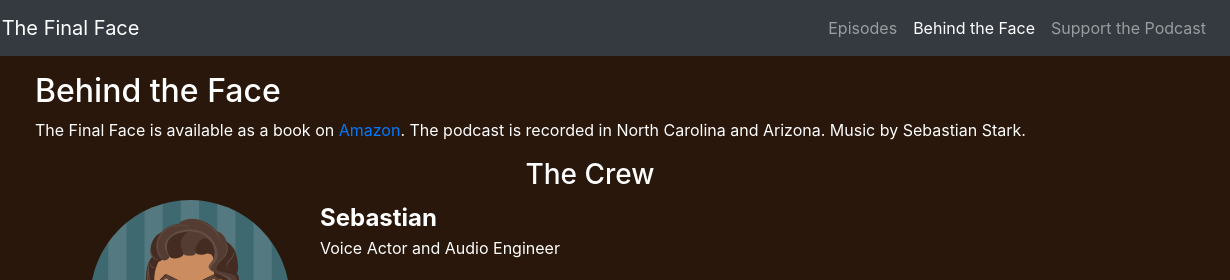
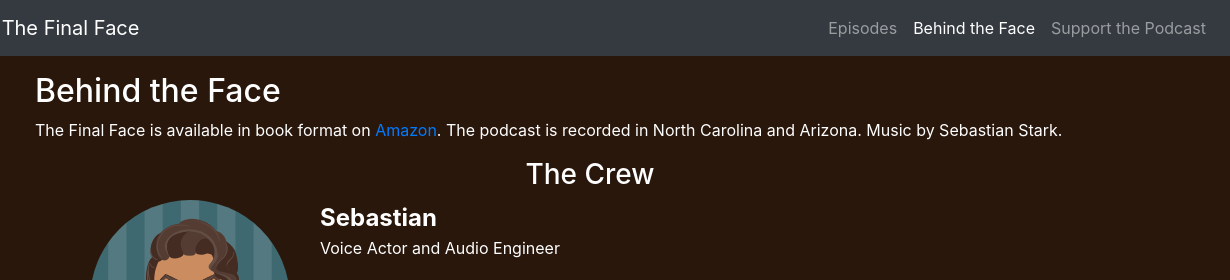
Before and after one commit to Starklmad/thefinalface, a plain HTML site: page about.html in a window 1280 px wide. Shown: the top 280 px of the page, 50-1280 px from the left. Drawn offline with nearby package versions, Linux system fonts and the light colour scheme.

Commit message:
amazon verbage

```diff
--- a/about.html
+++ b/about.html
@@ -45,7 +45,7 @@
 
         <h1 class="text-center text-sm-left">Behind the Face</h1>
 
-        <p>The Final Face is available as a book on <a href="https://www.amazon.com/Final-Face-Sebastian-Stark/dp/152154588X" rel="noreferrer noopener" target="_blank"  >Amazon</a>. The podcast is recorded in North Carolina and Arizona. Music by Sebastian Stark. </p>
+        <p>The Final Face is available in book format on <a href="https://www.amazon.com/Final-Face-Sebastian-Stark/dp/152154588X" rel="noreferrer noopener" target="_blank"  >Amazon</a>. The podcast is recorded in North Carolina and Arizona. Music by Sebastian Stark. </p>
 
         <h2 class="text-center">The Crew</h2>
 
```
